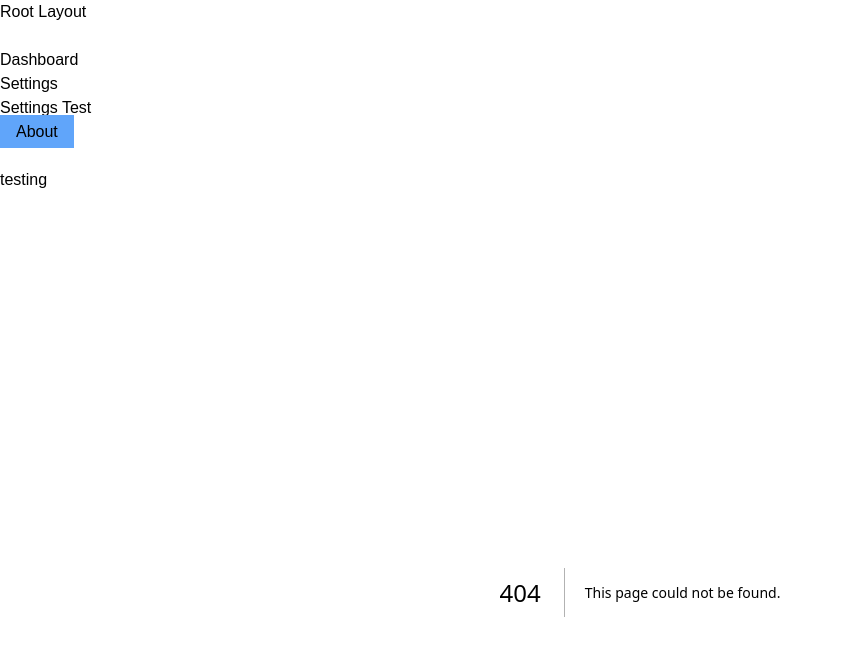
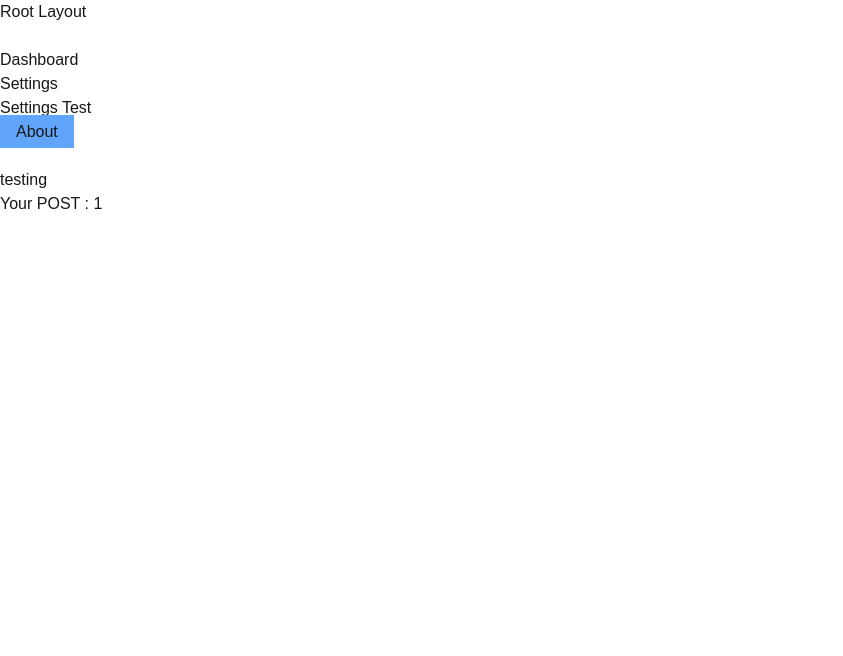
Before and after one commit to PrabhuSPK/NextJS, a Next.js app in the folder JVLCode/jvl-app/: page /amazon/1 in a window 1280 px wide. Before the commit this address had no page. Shown: the top 656 px of the page, without its empty margins (0-843 px from the left). Built offline with nearby package versions, Linux system fonts and the light colour scheme.

Commit message:
Dynamic Routing - slug

```diff
--- /dev/null
+++ b/JVLCode/jvl-app/src/app/amazon/[product]/page.js
@@ -0,0 +1,11 @@
+import React from 'react'
+
+const page = ({params}) => {
+  return (
+    <div>
+        <h1>Your POST : {params.product}</h1>
+    </div>
+  )
+}
+
+export default page
```
